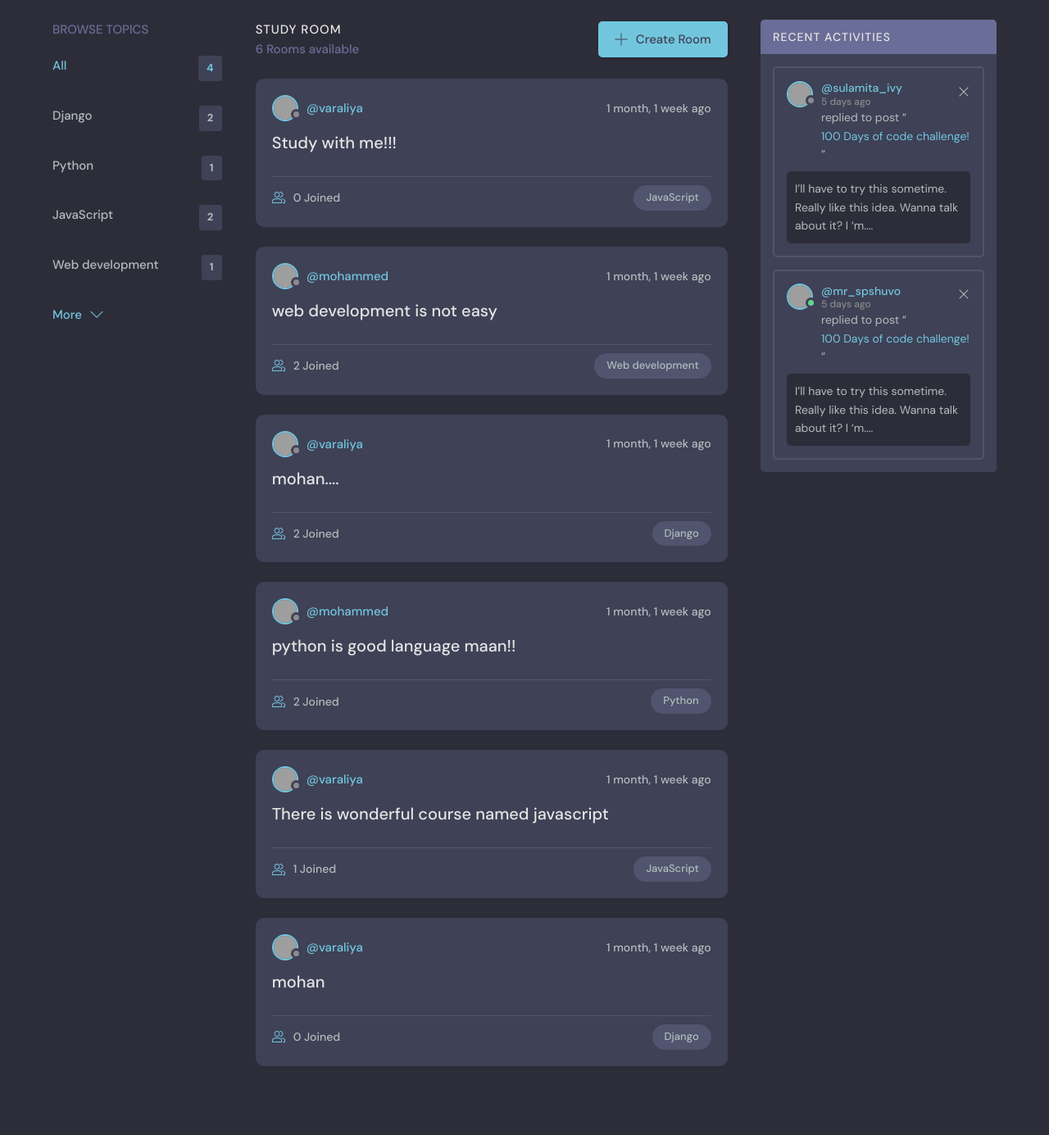
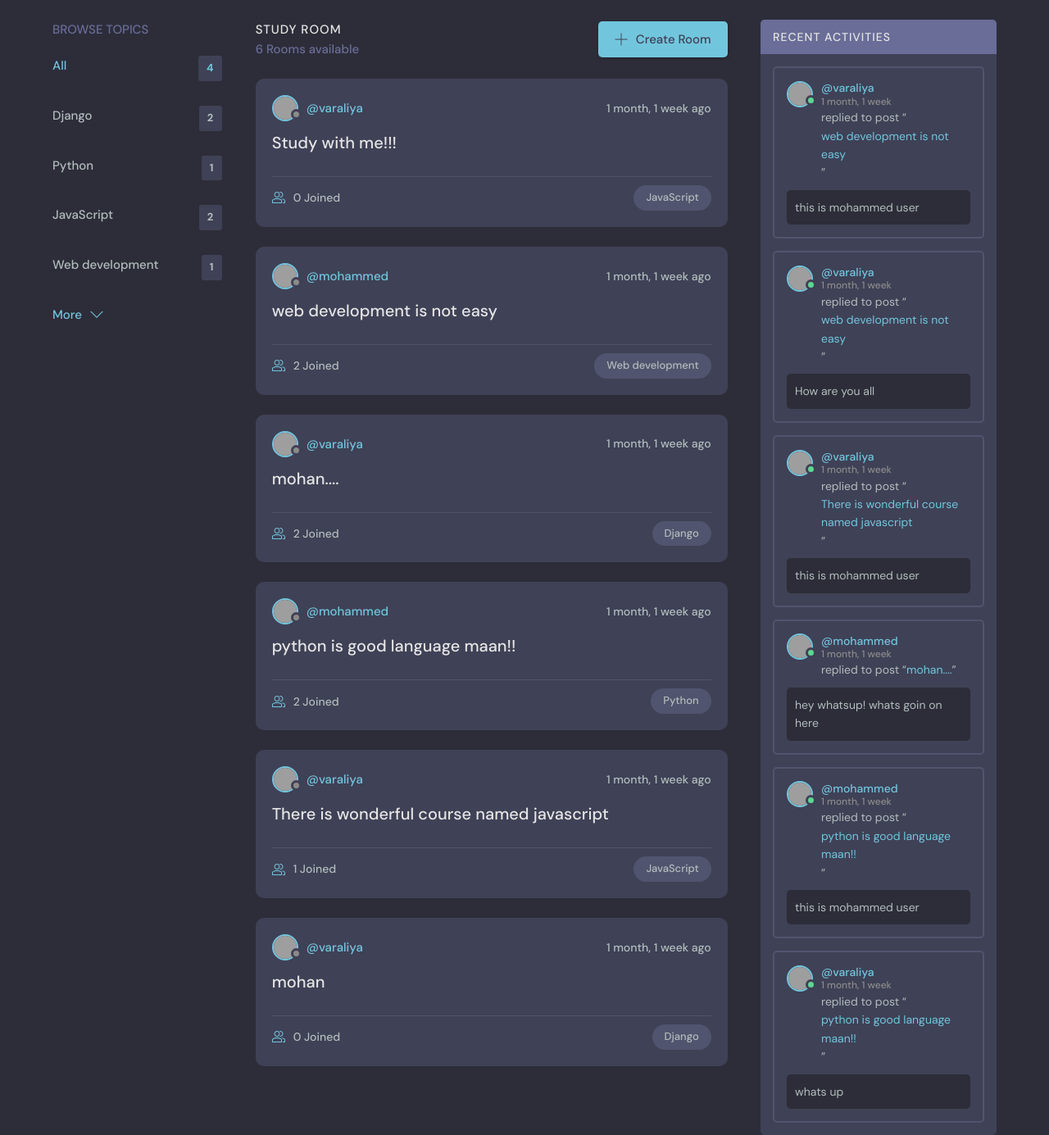
Before and after one commit to Mohammedvaraliya/SmartDesk-djangoApp, a Django app: page / in a window 1280 px wide. Shown: the part 76-1461 px from the top of the page at 82% size. Before the commit the page ends 1377 px from the top, so only its background shows below. Run offline with Django 4.2, Linux system fonts and the light colour scheme; data comes from the database, SQL or seed files in the repository; grey boxes are pictures that could not be loaded.

Commit message:
Updated the activity feed component

```diff
--- a/base/templates/base/activity_component.html
+++ b/base/templates/base/activity_component.html
@@ -1,4 +1,42 @@
-<h3>Recent Activity</h3>
+{% for message in room_messages %}
+<div class="activities__box">
+    <div class="activities__boxHeader roomListRoom__header">
+      <a href="{% url 'user-profile' message.user.id %}" class="roomListRoom__author">
+        <div class="avatar avatar--small active">
+          <img src="https://randomuser.me/api/portraits/men/13.jpg" />
+        </div>
+        <p>
+            @{{message.user}}
+          <span>{{message.created|timesince}}</span>
+        </p>
+      </a>
+      {% if request.user == message.user %}
+      <div class="roomListRoom__actions">
+        <a href="{% url 'delete-message' message.id %}">
+          <svg version="1.1" xmlns="http://www.w3.org/2000/svg" width="32" height="32" viewBox="0 0 32 32">
+            <title>remove</title>
+            <path
+              d="M27.314 6.019l-1.333-1.333-9.98 9.981-9.981-9.981-1.333 1.333 9.981 9.981-9.981 9.98 1.333 1.333 9.981-9.98 9.98 9.98 1.333-1.333-9.98-9.98 9.98-9.981z"
+            ></path>
+          </svg>
+        </a>
+    </div>
+    {% endif %}
+    </div>
+    <div class="activities__boxContent">
+      <p>replied to post “<a href="{% url 'room' message.room.id %}">{{message.room}}</a>”</p>
+      <div class="activities__boxRoomContent">
+        {{message.body}}
+      </div>
+    </div>
+  </div>
+  {% endfor %}
+
+
+
+
+
+{% comment %} <h3>Recent Activity</h3>
 <hr>
 
 {% for message in room_messages %}
@@ -13,4 +51,4 @@
 
         <hr>
     </div>
-{% endfor %}
+{% endfor %} {% endcomment %}
--- a/base/templates/base/home.html
+++ b/base/templates/base/home.html
@@ -51,69 +51,14 @@
         <!-- Room List End -->
 
         <!-- Activities Start -->
+
+
         <div class="activities">
           <div class="activities__header">
             <h2>Recent Activities</h2>
           </div>
-          <div class="activities__box">
-            <div class="activities__boxHeader roomListRoom__header">
-              <a href="profile.html" class="roomListRoom__author">
-                <div class="avatar avatar--small">
-                  <img src="https://randomuser.me/api/portraits/women/11.jpg" />
-                </div>
-                <p>
-                  @sulamita_ivy
-                  <span>5 days ago</span>
-                </p>
-              </a>
-              <div class="roomListRoom__actions">
-                <a href="#">
-                  <svg version="1.1" xmlns="http://www.w3.org/2000/svg" width="32" height="32" viewBox="0 0 32 32">
-                    <title>remove</title>
-                    <path
-                      d="M27.314 6.019l-1.333-1.333-9.98 9.981-9.981-9.981-1.333 1.333 9.981 9.981-9.981 9.98 1.333 1.333 9.981-9.98 9.98 9.98 1.333-1.333-9.98-9.98 9.98-9.981z"
-                    ></path>
-                  </svg>
-                </a>
-              </div>
-            </div>
-            <div class="activities__boxContent">
-              <p>replied to post “<a href="room.html">100 Days of code challenge!</a>”</p>
-              <div class="activities__boxRoomContent">
-                I’ll have to try this sometime. Really like this idea. Wanna talk about it? I ‘m....
-              </div>
-            </div>
-          </div>
+          {% include 'base/activity_component.html' %}
 
-          <div class="activities__box">
-            <div class="activities__boxHeader roomListRoom__header">
-              <a href="profile.html" class="roomListRoom__author">
-                <div class="avatar avatar--small active">
-                  <img src="https://randomuser.me/api/portraits/men/13.jpg" />
-                </div>
-                <p>
-                  @mr_spshuvo
-                  <span>5 days ago</span>
-                </p>
-              </a>
-              <div class="roomListRoom__actions">
-                <a href="#">
-                  <svg version="1.1" xmlns="http://www.w3.org/2000/svg" width="32" height="32" viewBox="0 0 32 32">
-                    <title>remove</title>
-                    <path
-                      d="M27.314 6.019l-1.333-1.333-9.98 9.981-9.981-9.981-1.333 1.333 9.981 9.981-9.981 9.98 1.333 1.333 9.981-9.98 9.98 9.98 1.333-1.333-9.98-9.98 9.98-9.981z"
-                    ></path>
-                  </svg>
-                </a>
-              </div>
-            </div>
-            <div class="activities__boxContent">
-              <p>replied to post “<a href="room.html">100 Days of code challenge!</a>”</p>
-              <div class="activities__boxRoomContent">
-                I’ll have to try this sometime. Really like this idea. Wanna talk about it? I ‘m....
-              </div>
-            </div>
-          </div>
         </div>
         <!-- Activities End -->
       </div>
```
